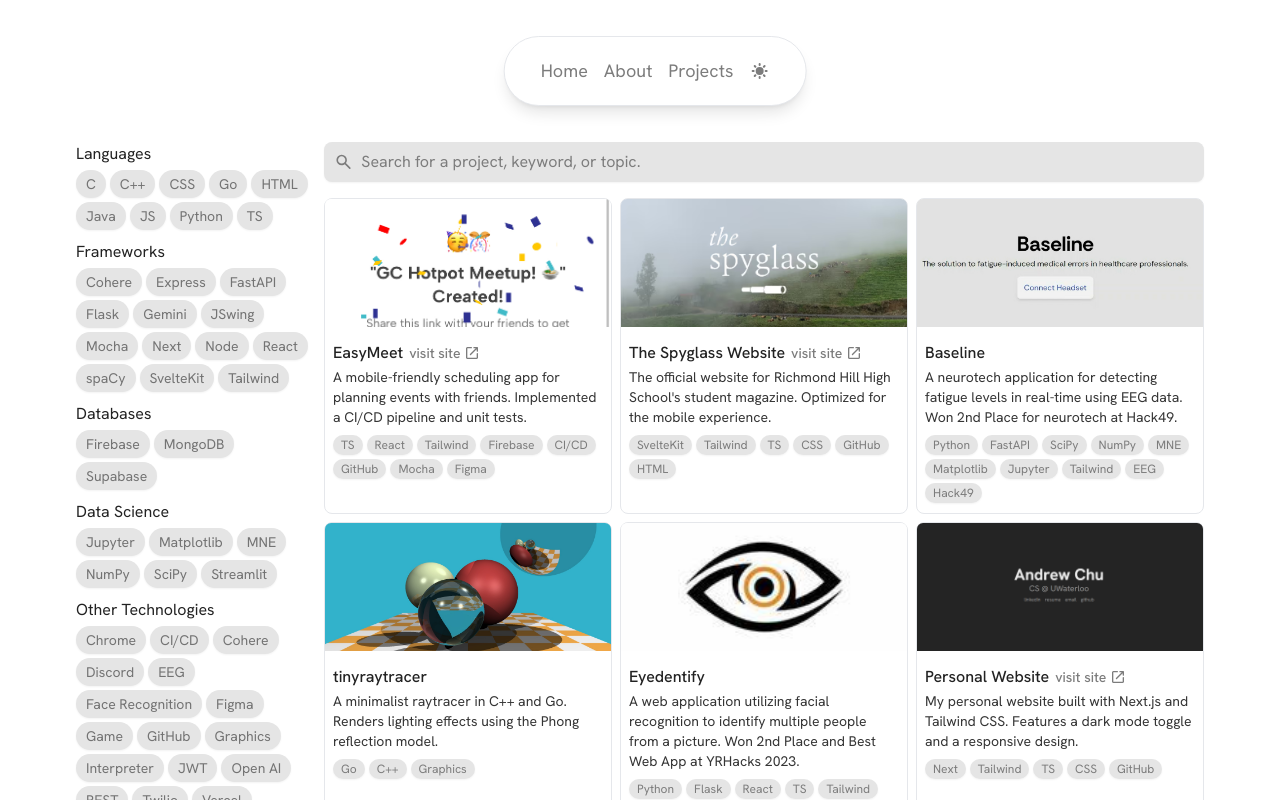
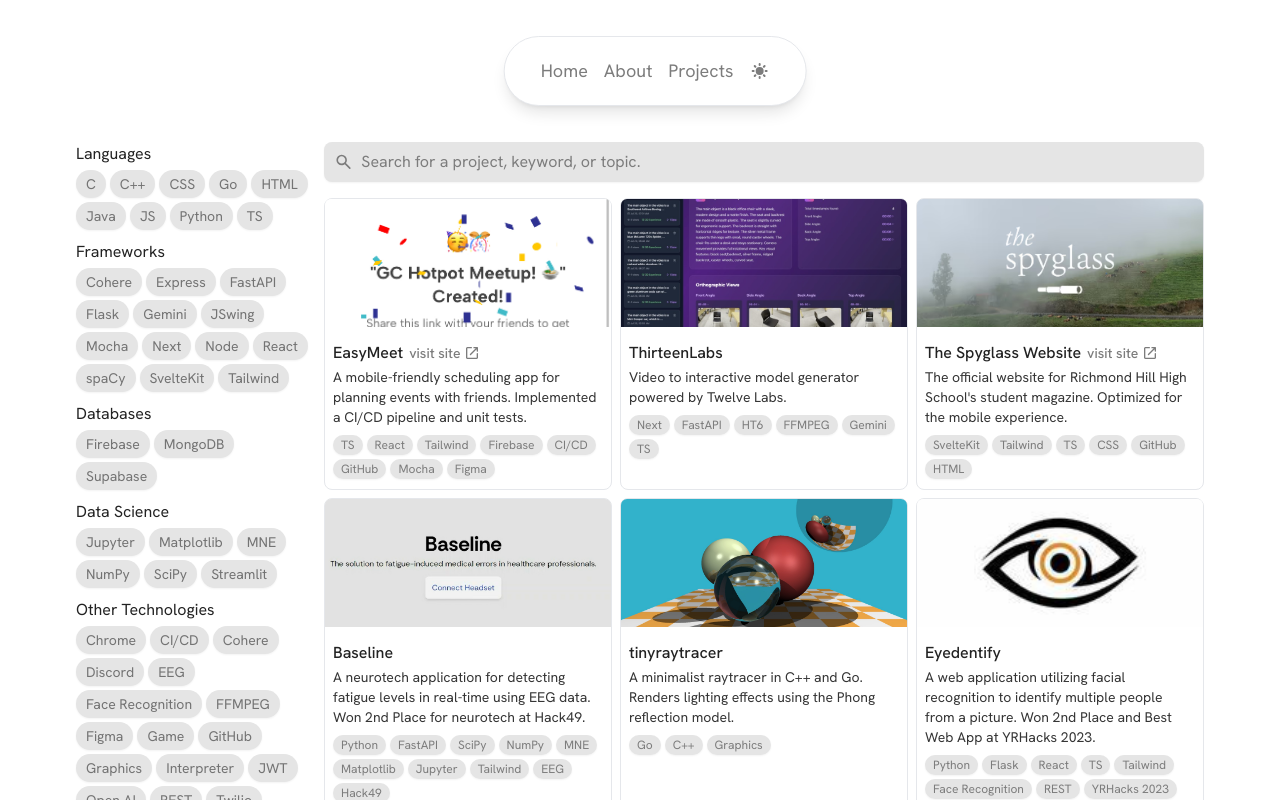
Before and after one commit to andrewchu16/andrewchu.ca, a Next.js app: page /projects in a window 1280 px wide. Shown: the top 800 px of the page. Built offline with nearby package versions, Linux system fonts and the light colour scheme.

Commit message:
Add thirteen labs project

```diff
--- a/src/data/projects.ts
+++ b/src/data/projects.ts
@@ -19,6 +19,7 @@ import camelaiCloneImage from "@/assets/projects/camelai-clone.png";
 import screentimeWrappedImage from "@/assets/projects/screentime-wrapped.png";
 import replateImage from "@/assets/projects/replate.png";
 import hjcAutomationImage from "@/assets/projects/hjc-automation.png";
+import thirteenLabsImage from "@/assets/projects/thirteen-labs.png";
 
 import Project from "@/models/project.model";
 import { tag } from "./tags";
@@ -42,6 +43,23 @@ const projects: Project[] = [
       tag.other.GitHub,
       tag.framework.Mocha,
       tag.other.Figma,
+    ],
+  },
+  {
+    name: "ThirteenLabs",
+    description:
+      "Video to interactive model generator powered by Twelve Labs.",
+    image: thirteenLabsImage,
+    imageAlt: "ThirteenLabs model generation",
+    projectUrl: "https://github.com/Marcus990/ThirteenLabs",
+    createdDate: new Date("2025-07-20"),
+    tags: [
+      tag.framework["Next.js"],
+      tag.framework.FastAPI,
+      tag.hackathon["Hack the 6ix 2025"],
+      tag.other.FFMPEG,
+      tag.framework.Gemini,
+      tag.language.TypeScript,
     ],
   },
   {
--- a/src/data/tags.ts
+++ b/src/data/tags.ts
@@ -20,6 +20,7 @@ const hackathonsList: Tag[] = [
   { short: "UofTHacks", long: "UofTHacks 12" },
   { short: "Screenpipe", long: "Screenpipe Agentic Hackathon" },
   { short: "GenAI Genesis", long: "GenAI Genesis" },
+  { short: "HT6", long: "Hack the 6ix 2025" }
 ];
 
 const languagesList: Tag[] = [
@@ -83,6 +84,7 @@ const otherList: Tag[] = [
   { short: "Vercel", long: "Vercel" },
   { short: "WebSocket", long: "WebSocket" },
   { short: "Twilio", long: "Twilio" },
+  { short: "FFMPEG", long: "FFMPEG" },
 ];
 
 function buildTagMap(tags: Tag[]): { [key: string]: Tag } {
```
Also changed, not shown: src/assets/projects/thirteen-labs.png (added).
